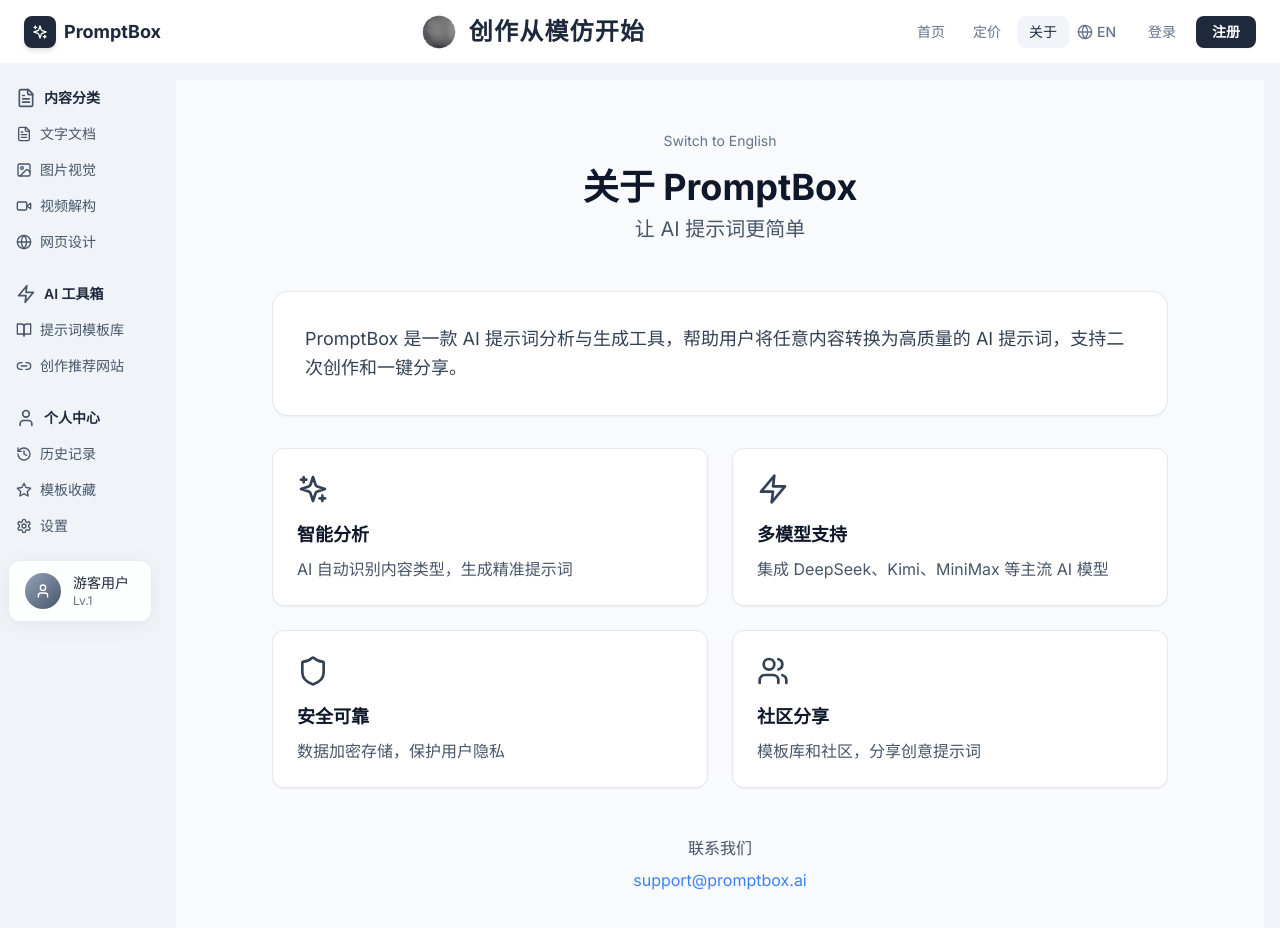
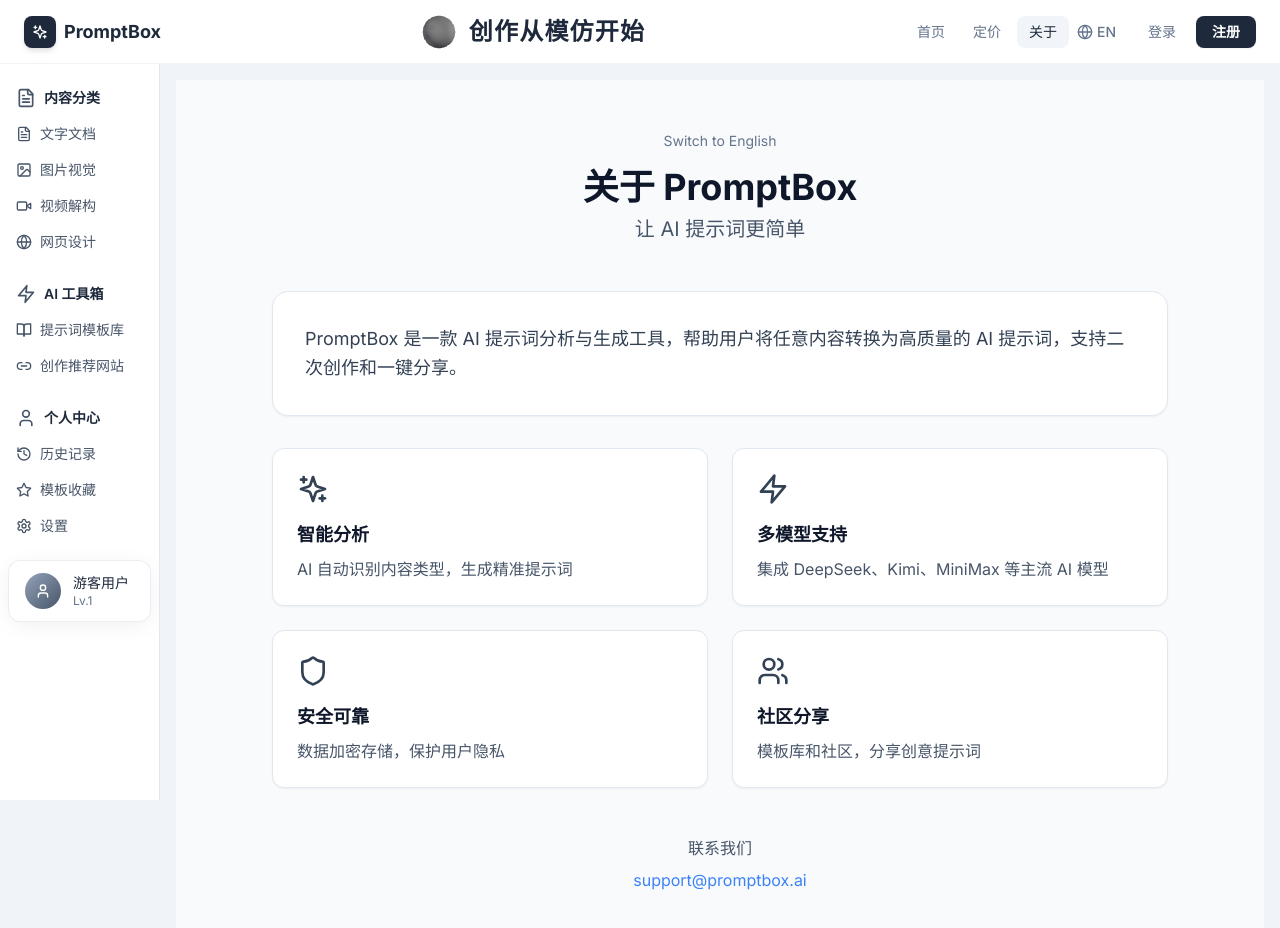
Before and after one commit to oxygen02/promptbox, a Next.js app: page /about in a window 1280 px wide. Shown: the top 928 px of the page. Built offline with nearby package versions, Linux system fonts and the light colour scheme.

Commit message:
fix: Add sidebar divider, URL param sync, 10 AI models

```diff
--- a/src/app/globals.css
+++ b/src/app/globals.css
@@ -70,6 +70,12 @@ body {
   border-bottom: 1px solid var(--border);
 }
 
+/* 侧边栏 */
+.glass-sidebar {
+  background: rgba(255, 255, 255, 0.95);
+  backdrop-filter: blur(12px);
+}
+
 /* 下拉菜单 */
 .dropdown-menu {
   position: absolute;
--- a/src/app/page.tsx
+++ b/src/app/page.tsx
@@ -19,7 +19,7 @@ import {
 import { cn } from "@/lib/utils";
 
 type ContentType = "text" | "image" | "video" | "web";
-type Model = "deepseek" | "kimi" | "minimax";
+type Model = "deepseek" | "kimi" | "minimax" | "gpt4o" | "claude" | "gemini" | "qwen" | "zhipu" | "yi" | "spark";
 
 const TAG_OPTIONS: Record<ContentType, string[]> = {
   text: ["通用创作", "ChatGPT长文本", "Claude合规", "核心观点", "文案逻辑", "短视频脚本", "PPT大纲", "营销转化", "学术润色", "代码文档", "小说续写", "公文模板"],
@@ -32,6 +32,13 @@ const MODELS: { key: Model; name: string; region: string }[] = [
   { key: "deepseek", name: "DeepSeek", region: "Global" },
   { key: "kimi", name: "Kimi", region: "CN" },
   { key: "minimax", name: "MiniMax", region: "CN" },
+  { key: "gpt4o", name: "GPT-4o", region: "Global" },
+  { key: "claude", name: "Claude 3.5", region: "Global" },
+  { key: "gemini", name: "Gemini Pro", region: "Global" },
+  { key: "qwen", name: "通义千问", region: "CN" },
+  { key: "zhipu", name: "智谱清言", region: "CN" },
+  { key: "yi", name: "Yi", region: "CN" },
+  { key: "spark", name: "讯飞星火", region: "CN" },
 ];
 
 export default function HomePage() {
@@ -51,6 +58,17 @@ export default function HomePage() {
   const [copied, setCopied] = useState(false);
   const [generatedContent, setGeneratedContent] = useState("");
   const dropdownRef = useRef<HTMLDivElement>(null);
+
+  useEffect(() => {
+    // 从 URL 参数读取内容类型，实现左侧导航联动
+    if (typeof window !== "undefined") {
+      const params = new URLSearchParams(window.location.search);
+      const type = params.get("type");
+      if (type && ["text", "image", "video", "web"].includes(type)) {
+        setContentType(type as ContentType);
+      }
+    }
+  }, []);
 
   useEffect(() => {
     const handleClickOutside = (e: MouseEvent) => {
--- a/src/components/Sidebar.tsx
+++ b/src/components/Sidebar.tsx
@@ -97,7 +97,7 @@ export default function Sidebar() {
   };
 
   return (
-    <aside className="fixed left-0 top-16 bottom-0 w-[160px] glass-sidebar overflow-y-auto hidden md:block z-40">
+    <aside className="fixed left-0 top-16 bottom-0 w-[160px] glass-sidebar overflow-y-auto hidden md:block z-40 border-r border-slate-200">
       <nav className="py-4">
         {navSections.map((section) => (
           <div key={section.key} className="mb-4">
```
